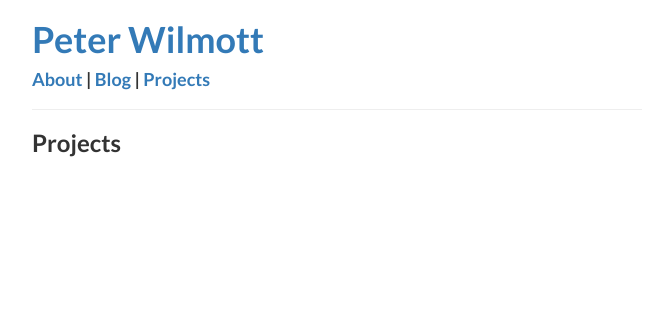
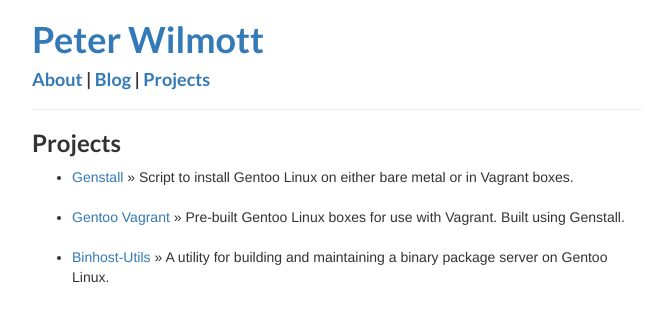
Before and after one commit to p8952/p8952.github.io.old, a Jekyll site: the page built from projects.html, in a window 1280 px wide. Shown: the top 322 px of the page, without its empty margins (303-954 px from the left). Built offline with Jekyll 4.4.1, drawn with Linux system fonts in a browser that asks for light colours; nearby versions of some CDN libraries; Markdown is read by kramdown in place of the engine named in the settings.

Commit message:
Update projects page

```diff
--- a/projects.html
+++ b/projects.html
@@ -4,3 +4,10 @@ title: Projects
 ---
 
 <h3>Projects</h3>
+<ul class="projects">
+	<li><a href="https://github.com/p8952/genstall">Genstall</a> &raquo; Script to install Gentoo Linux on either bare metal or in Vagrant boxes.</li>
+	<br>
+	<li><a href="//vagrant.p8952.info">Gentoo Vagrant</a> &raquo; Pre-built Gentoo Linux boxes for use with Vagrant. Built using Genstall.</li>
+	<br>
+	<li><a href="https://github.com/p8952/binhost-utils">Binhost-Utils</a> &raquo; A utility for building and maintaining a binary package server on Gentoo Linux.</li>
+</ul>
```
Also changed, not shown: 1 other file.
